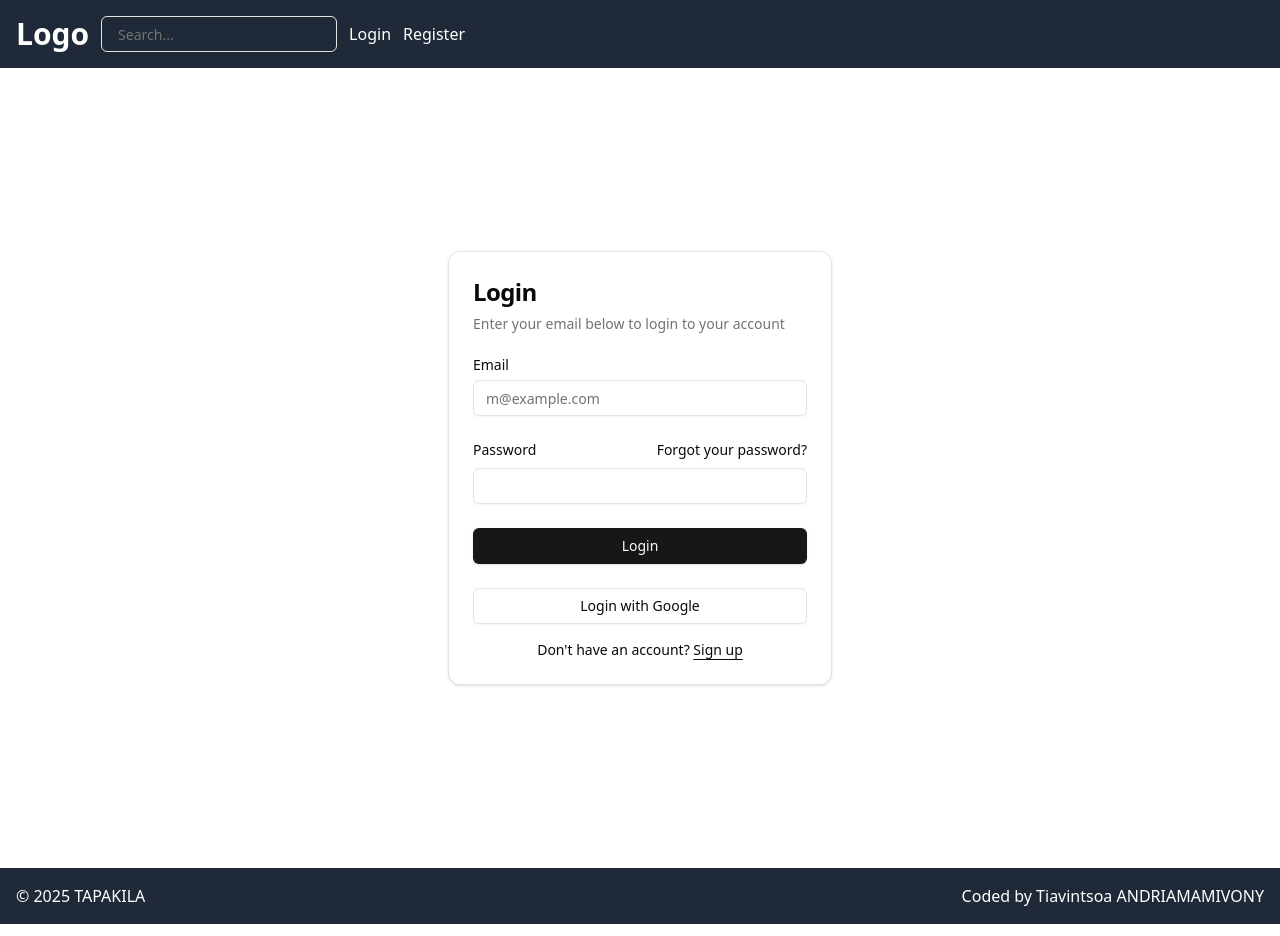
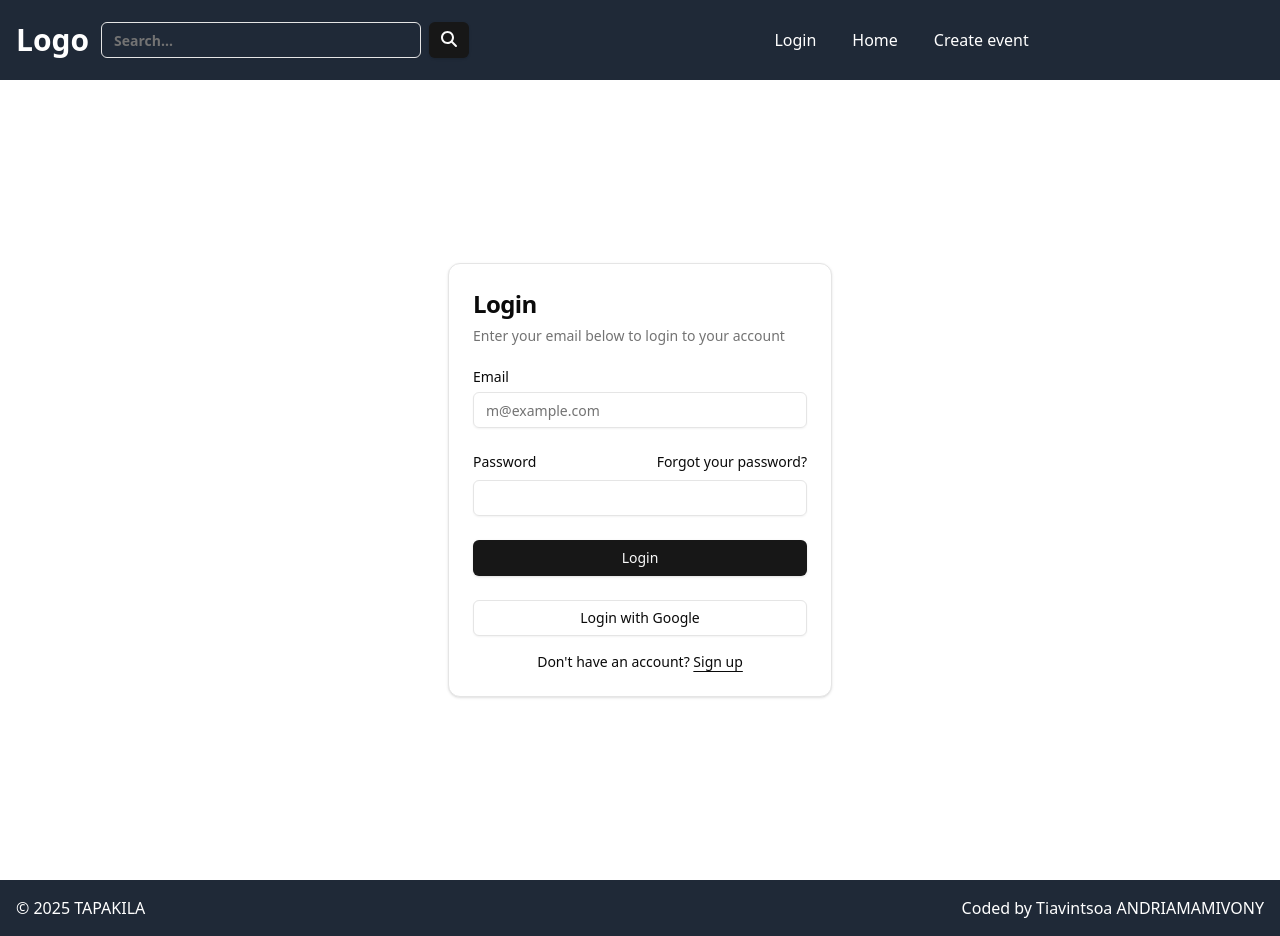
Before and after one commit to Tiavina-Andriamamivony/Ticket-place-mvp, a Next.js app: page /login in a window 1280 px wide. Built offline with nearby package versions, Linux system fonts and the light colour scheme.

Commit message:
feat: searching bar function

```diff
--- a/src/components/NavBar.tsx
+++ b/src/components/NavBar.tsx
@@ -1,32 +1,45 @@
+"use client"
+
 import Link from 'next/link';
 import { Input } from './ui/input';
+import { FontAwesomeIcon } from '@fortawesome/react-fontawesome';
+import { faMagnifyingGlass } from '@fortawesome/free-solid-svg-icons';
+import { Button } from './ui/button';
+import { useState } from 'react';
+
 
 const NavBar = () => {
+    const [predica, setPredica] = useState("");
     return (
-        <nav className="bg-gray-800 p-4 w-auto flex items-center justify-between">
+        <nav className="bg-gray-800 p-4 w-auto flex items-center gap-3">
             <div className="container mx-auto flex items-center gap-3">
                 <Link href="/" className="text-3xl text-white font-bold">
                     Logo
                 </Link>
-                <div className="flex items-center">
-                    <Input
-                        type="text"
-                        placeholder="Search..."
-                        className="px-4 py-2 rounded-md"
-                    />
-                </div>
-
-                <div className="flex items-center gap-3">
-                    <Link href="/login" className="text-white">
-                        Login
+                <div className="flex items-center space-x-2">
+                <Input type="text" className="px-3 py-2 w-80 text-white font-semibold" placeholder="Search..." value={predica} onChange={(e) => setPredica(e.target.value)} />
+                <Button className="px-3 py-2">
+                    <Link href={`/events/event/search/${predica}`}>
+                    <FontAwesomeIcon icon={faMagnifyingGlass} />
                     </Link>
-                    <Link href="/register" className="text-white">
-                        Register
-                    </Link>
+                </Button>
                 </div>
 
 
+
+
             </div>
+            <div className="flex items-center gap-3 w-2/3 mr-3">
+                    <Link href="/login" className="text-white p-3 rounded-lg hover:bg-gray-200 hover:text-black transition-all duration-300  ">
+                        Login
+                    </Link>
+                    <Link href="/events" className="text-white p-3 rounded-lg hover:bg-gray-200 hover:text-black transition-all duration-300  ">
+                        Home
+                    </Link>
+                    <Link href="/createEvent" className="text-white p-3 rounded-lg hover:bg-gray-200 hover:text-black transition-all duration-300  ">
+                        Create event
+                    </Link>
+                </div>
         </nav>
     );
 };
```
